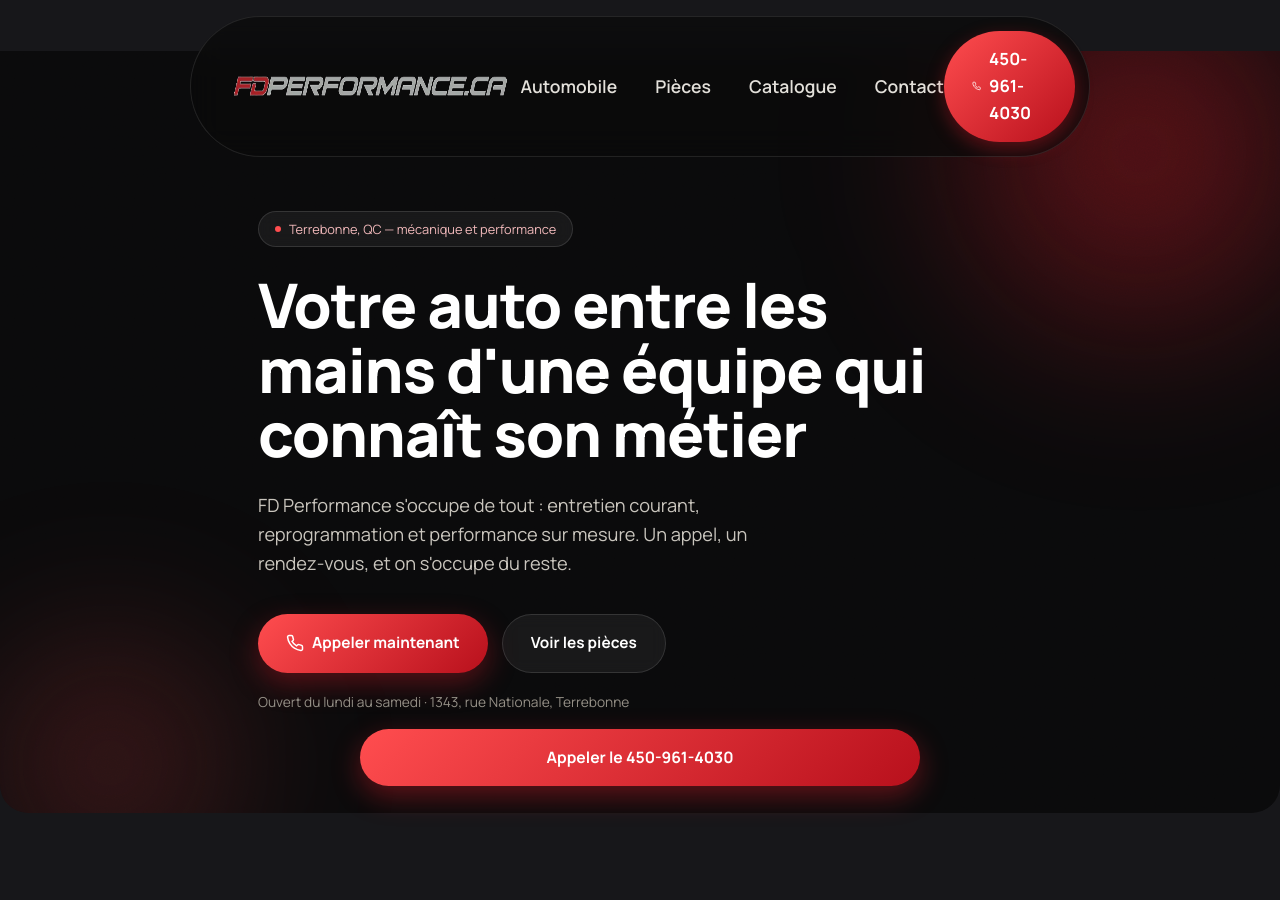
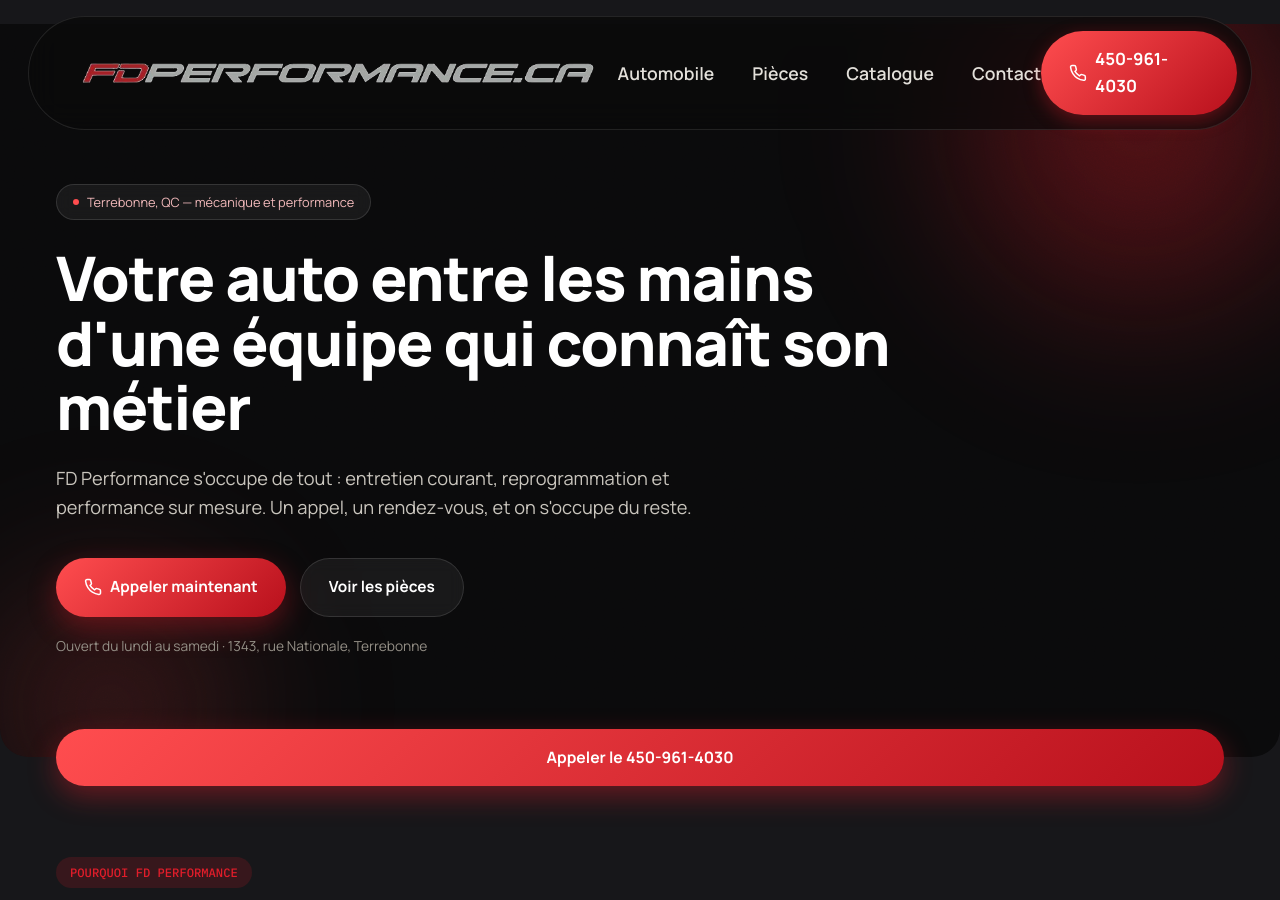
Before and after one commit to holl777/fdperformance, a plain HTML site: page index.html in a window 1280 px wide. Shown: the top 900 px of the page. Drawn offline with Linux system fonts and the light colour scheme.

Commit message:
Contenu sur toute la largeur de la page
Co-Authored-By: Claude Sonnet 5.5 <noreply@anthropic.com>

```diff
--- a/index.html
+++ b/index.html
@@ -271,18 +271,21 @@
     .hero{border-radius:0 0 28px 28px;}
     footer{border-radius:28px 28px 0 0;}
   }
-  /* Même format que le téléphone, sur tous les écrans */
+  /* Format téléphone (colonne unique), sur toute la largeur de la page */
   @media (min-width:901px){
-    .wrap{max-width:820px;}
-    .nav-pill{max-width:900px;}
+    .wrap{max-width:none; padding:0 56px;}
+    .nav-outer{padding:0 28px;}
+    .nav-pill{max-width:none;}
     .hero-inner{grid-template-columns:1fr;}
+    .hero h1{max-width:22ch;}
+    .hero p{max-width:60ch;}
     .why-layout{grid-template-columns:1fr; gap:36px;}
-    .service-grid{grid-template-columns:1fr 1fr;}
-    .common-strip{grid-template-columns:repeat(3,1fr);}
+    .why-intro p{max-width:70ch;}
     .parts-banner{grid-template-columns:1fr;}
     .contact-wrap{grid-template-columns:1fr;}
+    .map-frame, .map-frame iframe{min-height:420px;}
     body{padding-bottom:90px;}
-    .mobile-call{display:block; max-width:560px; margin:0 auto;}
+    .mobile-call{display:block; left:56px; right:56px;}
     .hero{border-radius:0 0 28px 28px;}
     footer{border-radius:28px 28px 0 0;}
   }
```
